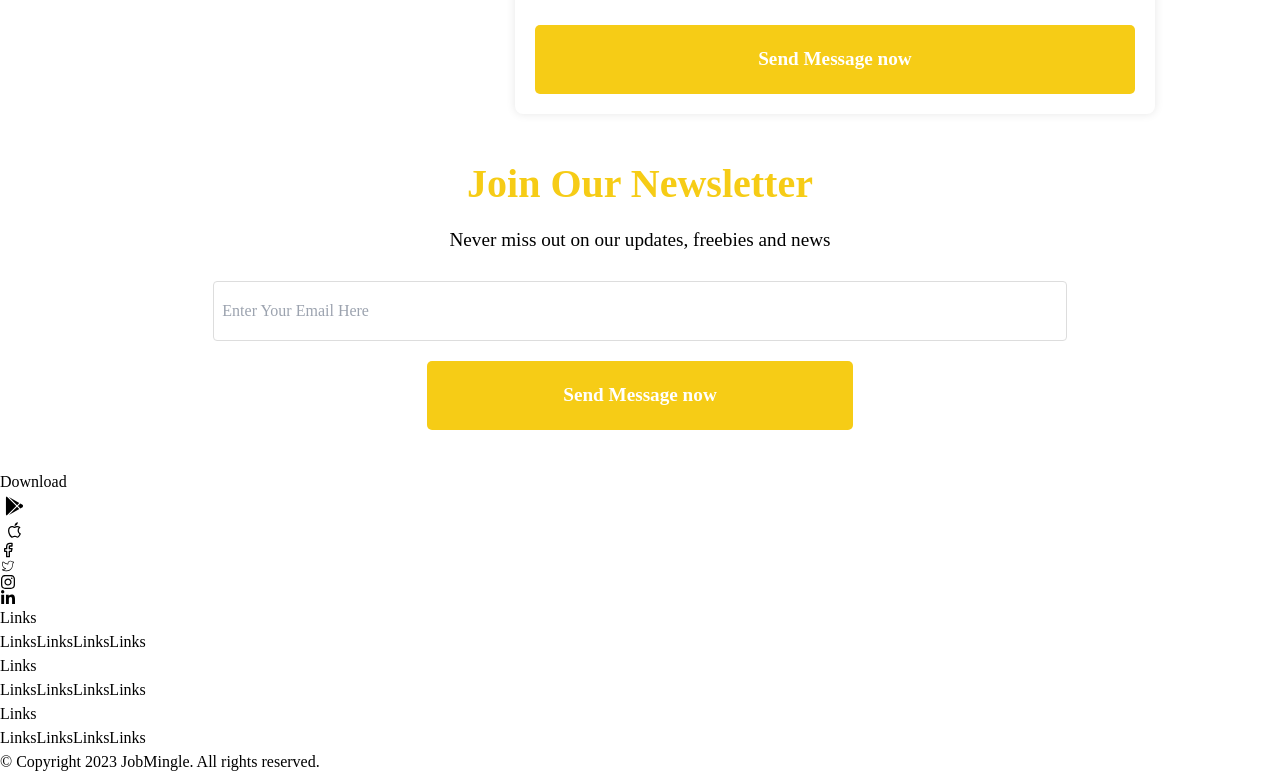
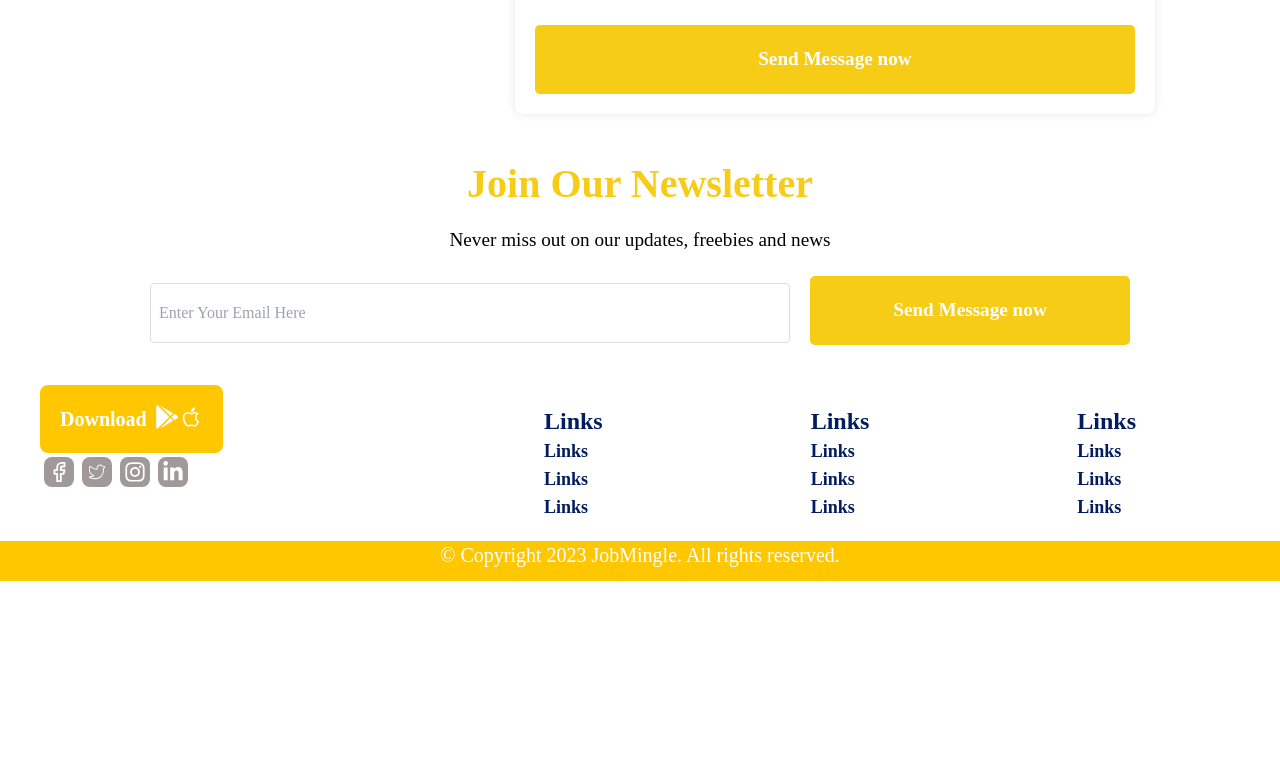
Before and after one commit to hanif1201/jobmingle-2.0, a React (Vite) app: page / in a window 1280 px wide. Shown: the part 3803-4577 px from the top of the page. After the commit the page ends 4384 px from the top, so only its background shows below. Built offline with nearby package versions, Linux system fonts and the light colour scheme.

Commit message:
job pages

```diff
--- a/src/components/Copyright.jsx
+++ b/src/components/Copyright.jsx
@@ -1,7 +1,7 @@
 const Copyright = () => {
   return (
-    <div>
-      <h1 className="copyright">
+    <div className="h-10 bg-yellow text-white flex justify-center content-center text-xl ">
+      <h1 className=" text-center ">
         © Copyright 2023 JobMingle. All rights reserved.
       </h1>
     </div>
--- a/src/components/Footer.jsx
+++ b/src/components/Footer.jsx
@@ -7,48 +7,46 @@ import { FaLinkedinIn } from "react-icons/fa";
 
 const Footer = () => {
   return (
-    <footer className="footer__section">
-      <div className="footer__button">
-        <button className="footer__section__button">
+    <footer className="flex flex-col md:flex-row justify-between mx-10 ">
+      <div className="flex flex-row-reverse md:flex-col justify-between md:justify-start md:w-1/3">
+        <button className="flex p-5 bg-yellow max-w-fit text-white text-xl font-bold rounded-lg">
           Download
-          <FaGooglePlay className="googleplay" />
-          <AiOutlineApple className="Appleplay" />
+          <FaGooglePlay className=" ml-2 text-2xl" />
+          <AiOutlineApple className=" text-2xl" />
         </button>
-        <div className="social__buttons">
-          <FiFacebook className="footer__icon" />
-          <CiTwitter className="footer__icon" />
-          <FaInstagram className="footer__icon" />
-          <FaLinkedinIn className="footer__icon" />
+        <div className="flex flex-row">
+          <FiFacebook className="p-1 text-3xl bg-neutralgrey text-white rounded-lg m-1" />
+          <CiTwitter className="p-1 text-3xl bg-neutralgrey text-white rounded-lg m-1" />
+          <FaInstagram className="p-1 text-3xl bg-neutralgrey text-white rounded-lg m-1" />
+          <FaLinkedinIn className="p-1 text-3xl bg-neutralgrey text-white rounded-lg m-1" />
         </div>
       </div>
+      <div className="flex flex-row justify-around py-5 md:w-2/3">
+        <div className="footer__link 001">
+          <h1 className="text-2xl font-bold text-blue">Links</h1>
+          <div className="flex flex-col">
+            <a className="text-lg font-bold text-blue cursor-pointer ">Links</a>
+            <a className="text-lg font-bold text-blue cursor-pointer ">Links</a>
+            <a className="text-lg font-bold text-blue cursor-pointer ">Links</a>
+          </div>
+        </div>
 
-      <div className="footer__link 001">
-        <h1 className="link__header">Links</h1>
-        <div className="link__div">
-          <a>Links</a>
-          <a>Links</a>
-          <a>Links</a>
-          <a>Links</a>
+        <div className="footer__link 001">
+          <h1 className="text-2xl font-bold text-blue">Links</h1>
+          <div className="flex flex-col">
+            <a className="text-lg font-bold text-blue cursor-pointer ">Links</a>
+            <a className="text-lg font-bold text-blue cursor-pointer ">Links</a>
+            <a className="text-lg font-bold text-blue cursor-pointer ">Links</a>
+          </div>
         </div>
-      </div>
 
-      <div className="footer__link 001">
-        <h1 className="link__header">Links</h1>
-        <div className="link__div">
-          <a>Links</a>
-          <a>Links</a>
-          <a>Links</a>
-          <a>Links</a>
-        </div>
-      </div>
-
-      <div className="footer__link 001">
-        <h1 className="link__header">Links</h1>
-        <div className="link__div">
-          <a>Links</a>
-          <a>Links</a>
-          <a>Links</a>
-          <a>Links</a>
+        <div className="footer__link 001">
+          <h1 className="text-2xl font-bold text-blue">Links</h1>
+          <div className="flex flex-col">
+            <a className="text-lg font-bold text-blue cursor-pointer ">Links</a>
+            <a className="text-lg font-bold text-blue cursor-pointer ">Links</a>
+            <a className="text-lg font-bold text-blue cursor-pointer ">Links</a>
+          </div>
         </div>
       </div>
     </footer>
--- a/src/components/JobMainHero.jsx
+++ b/src/components/JobMainHero.jsx
@@ -1,27 +1,29 @@
-import jobmainhero from "../assets/JobMainHero.png";
+import hero from "../assets/JobMainhero.png";
 
 const JobMainHero = () => {
   return (
-    <div className="hero__section">
-      <div className="hero__section__content">
-        <h1 className="hero__section__content__title">
-          Your <span className="hero__span">Dream Remote Job </span>Awaits - Let
-          US Skill You Up and Giude You there
+    <div className="flex flex-col-reverse justify-evenly items-end md:space-y-0 md:flex-row px-6 mx-auto mt-10 space-y-0">
+      <div className="flex flex-col mt-4 space-y-7 md:w-1/2 pr-7">
+        <h1 className="text-4xl font-bold ">
+          Your <span className="text-darkyellow">Dream Remote Job </span>Awaits
+          - Let Us Skill You Up and Guide You there
         </h1>
-        <p className="hero__section__content__text">
+        <p className="font-medium text-black text-2xl">
           Join the exclusive set of individuals we are currently making their
           dream remote job a reality.
         </p>
-        <h3 className="hero__tagline">Join the JobMingle family today</h3>
-        <div className="hero__buttons">
-          <button className="btn--hero btn--primary">Get Started</button>
-          <button className="btn--hero btn--secondary">
-            Find Your Dream Remote Job
+        <h3 className="font-bold text-2xl">Join the JobMingle family today</h3>
+        <div className="  space-y-3 md:space-x-3">
+          <button className="text-white p-4 bg-yellow rounded-lg text-2xl font-bold block md:inline">
+            List Your Remote Jobs Here
+          </button>
+          <button className="text-grey p-4 bg-transparent rounded-lg text-2xl font-bold border-solid border-2 border-grey">
+            Apply For Remote Jobs Here
           </button>
         </div>
       </div>
       <div className="hero__image">
-        <img src={jobmainhero} alt="" />
+        <img src={hero} alt="" className="heroImage" />
       </div>
     </div>
   );
--- /dev/null
+++ b/src/components/JobSector.jsx
@@ -0,0 +1,32 @@
+import JobSectionItem from "./JobSectorItem";
+
+import choose001 from "../assets/choose001.png";
+import choose002 from "../assets/choose002.png";
+import choose003 from "../assets/choose003.png";
+
+const Choose = () => {
+  const text01 =
+    "We are Completely committed to helping you secure your dream remote job, enabling you live the life you were meant to live.";
+
+  const text02 =
+    "We offer the finest digital courses designed to equip you with the skills of your choice, placing you among the top 1% in  the country";
+
+  const text03 =
+    "At JobMingle, we prioritize you in every decision we make , ensuring that you receive the best possible experience when using our product";
+
+  return (
+    <div className="flex flex-col   ">
+      <h1 className="py-6 text-yellow text-4xl font-bold  text-center">
+        Why Choose Us?
+      </h1>
+      <div className="flex flex-col   justify-center mx-auto md:flex-row    ">
+        <JobSectionItem text={text01} image={choose001} />
+
+        <JobSectionItem text={text02} image={choose002} />
+        <JobSectionItem text={text03} image={choose003} />
+      </div>
+    </div>
+  );
+};
+
+export default Choose;
--- /dev/null
+++ b/src/components/JobSectorItem.jsx
@@ -0,0 +1,17 @@
+import PropTypes from "prop-types";
+
+const ChooseItem = ({ image, text }) => {
+  return (
+    <div className="flex container flex-col  items-center max-w-sm border-2 border-black border-solid rounded-2xl p-5 mb-5 md:mr-10">
+      <img src={image} alt="" className="choose__image" />
+      <h3 className=" flex text-left justify-center ">{text}</h3>
+    </div>
+  );
+};
+
+ChooseItem.propTypes = {
+  image: PropTypes.string.isRequired,
+  text: PropTypes.string.isRequired,
+};
+
+export default ChooseItem;
--- a/src/components/Newsletter.jsx
+++ b/src/components/Newsletter.jsx
@@ -6,18 +6,21 @@ const Newsletter = () => {
         Never miss out on our updates, freebies and news
       </p>
 
-      <form className="">
-        <div className="newsletter__form__group flex flex-col">
+      <form>
+        <div className="newsletter__form__group md:flex md:flex-row">
           <input
             type="email"
             name="email"
             id="email"
             placeholder="Enter Your Email Here"
             required
-            className="Newsletter__input md:w-2/3"
+            className="Newsletter__input md:w-2/4 flex mr-5 "
           />
 
-          <button type="submit" className="Newsletter__button md:w-1/3">
+          <button
+            type="submit"
+            className="Newsletter__button md:mt-0 md:w-1/4 flex"
+          >
             Send Message now
           </button>
         </div>
--- a/src/pages/Jobs.jsx
+++ b/src/pages/Jobs.jsx
@@ -1,6 +1,7 @@
 import JobMainHero from "../components/JobMainHero";
 import Partner from "../components/Partner";
 import Process from "../components/Process";
+import JobSector from "../components/JobSector";
 import DownloadApp from "../components/DownloadApp";
 import Faq from "../components/Faq";
 import Contact from "../components/Contact";
@@ -44,7 +45,7 @@ const Home = () => {
   return (
     <div>
       <JobMainHero />
-      {/* trending jobs  */}
+      <JobSector />
       {/* digital skills */}
       <Faq faqs={faqs} />
       <DownloadApp />
--- a/tailwind.config.js
+++ b/tailwind.config.js
@@ -17,6 +17,7 @@ export default {
         blue: "#021C5F",
         grey: "#545454",
         lightgrey: "#f5f5f1",
+        neutralgrey: "#A09999",
       },
     },
   },
```
